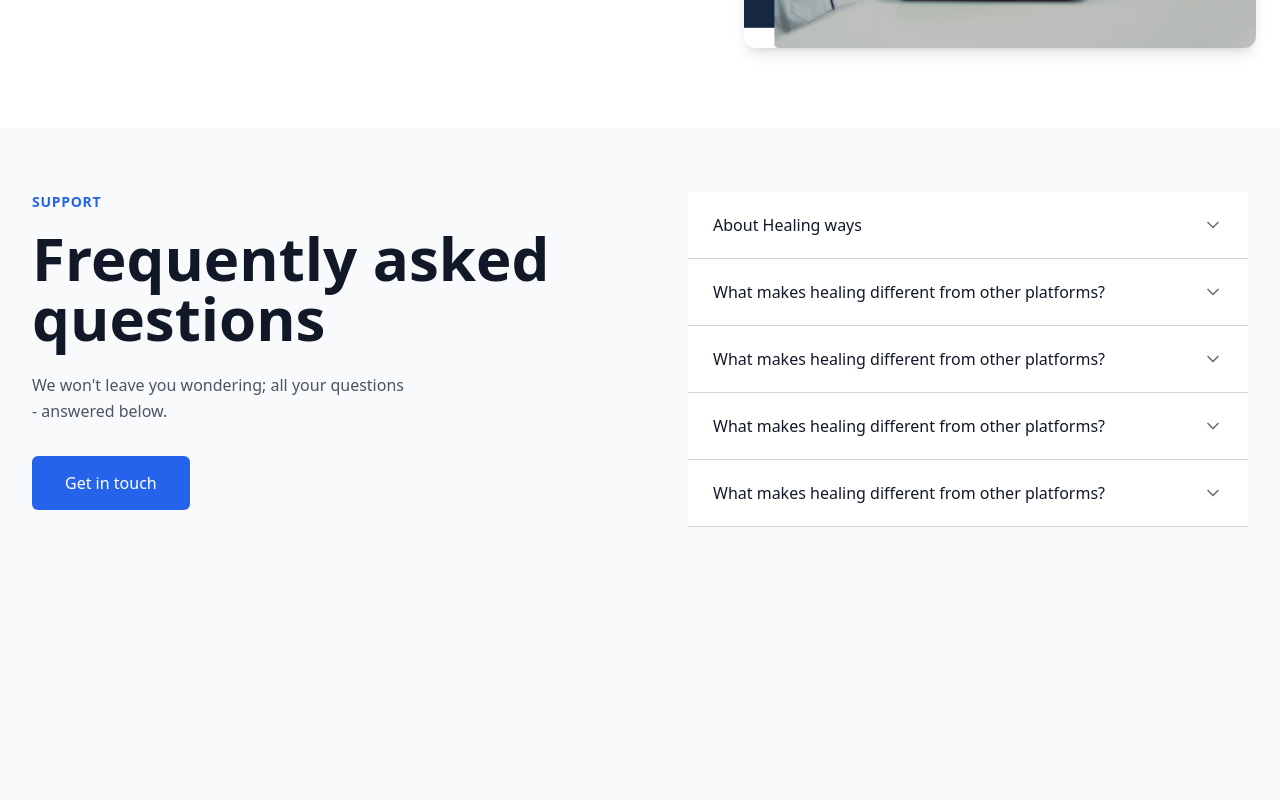
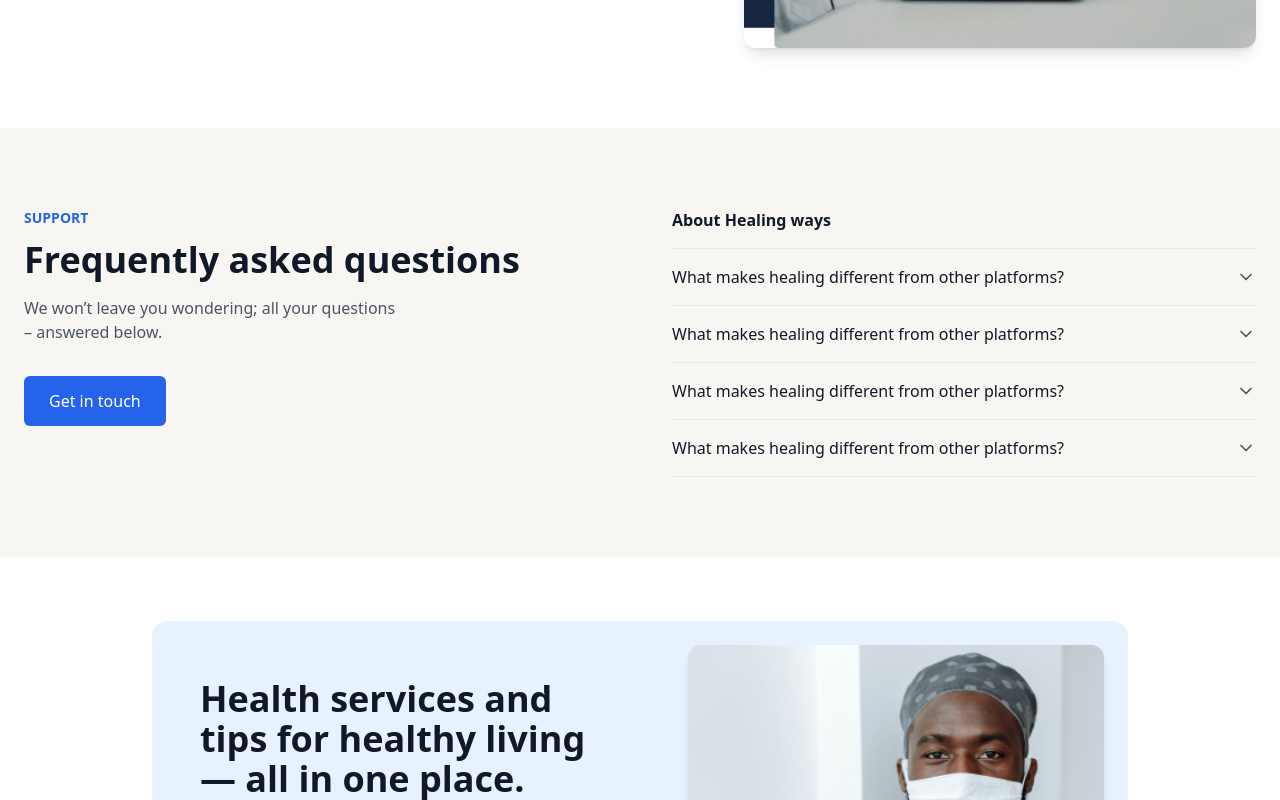
Before and after one commit to Binmuhammad001/healing-ways, a React (Vite) app: page / in a window 1280 px wide. Shown: the part 4400-5200 px from the top of the page. Built offline with nearby package versions, Linux system fonts and the light colour scheme.

Commit message:
Update section7.jsx

```diff
--- a/src/components/home/section7.jsx
+++ b/src/components/home/section7.jsx
@@ -1,90 +1,83 @@
-import React, { useState } from 'react';
-import { ChevronDown } from 'lucide-react';
+import { useState } from "react";
+import { ChevronDown } from "lucide-react";
 
 export default function FAQSection() {
   const [openIndex, setOpenIndex] = useState(null);
 
   const faqs = [
-    {
-      question: "About Healing ways",
-      answer: "Lorem ipsum dolor sit amet, consectetur adipiscing elit. Sed do eiusmod tempor incididunt ut labore et dolore magna aliqua."
-    },
-    {
-      question: "What makes healing different from other platforms?",
-      answer: "Lorem ipsum dolor sit amet, consectetur adipiscing elit. Sed do eiusmod tempor incididunt ut labore et dolore magna aliqua."
-    },
-    {
-      question: "What makes healing different from other platforms?",
-      answer: "Lorem ipsum dolor sit amet, consectetur adipiscing elit. Sed do eiusmod tempor incididunt ut labore et dolore magna aliqua."
-    },
-    {
-      question: "What makes healing different from other platforms?",
-      answer: "Lorem ipsum dolor sit amet, consectetur adipiscing elit. Sed do eiusmod tempor incididunt ut labore et dolore magna aliqua."
-    },
-    {
-      question: "What makes healing different from other platforms?",
-      answer: "Lorem ipsum dolor sit amet, consectetur adipiscing elit. Sed do eiusmod tempor incididunt ut labore et dolore magna aliqua."
-    }
+    "What makes healing different from other platforms?",
+    "What makes healing different from other platforms?",
+    "What makes healing different from other platforms?",
+    "What makes healing different from other platforms?",
   ];
 
-  const toggleAccordion = (index) => {
-    setOpenIndex(openIndex === index ? null : index);
-  };
+  return (
+    <section className="bg-[#F8F6F2] py-20">
+      <div className="max-w-7xl mx-auto px-6">
+        <div className="grid grid-cols-1 lg:grid-cols-2 gap-16 items-start">
 
-  return (
-    <div className="min-h-screen bg-gray-50 py-16 px-4 sm:px-6 lg:px-8">
-      <div className="max-w-7xl mx-auto">
-        <div className="grid grid-cols-1 lg:grid-cols-2 gap-12 lg:gap-24 items-start">
-          {/* Left Section */}
-          <div className="lg:pr-8">
-            <p className="text-blue-600 font-semibold text-sm uppercase tracking-wider mb-4">
-              SUPPORT
+          {/* Left Content */}
+          <div>
+            <p className="text-blue-600 text-sm font-semibold uppercase mb-3">
+              Support
             </p>
-            <h1 className="text-5xl lg:text-6xl font-bold text-gray-900 mb-6 leading-tight">
+
+            <h2 className="text-4xl font-bold text-gray-900 mb-4">
               Frequently asked questions
-            </h1>
-            <p className="text-gray-600 text-base mb-8 leading-relaxed">
-              We won't leave you wondering; all your questions<br />- answered below.
+            </h2>
+
+            <p className="text-gray-600 mb-8 max-w-md">
+              We won’t leave you wondering; all your questions
+              <br />
+              – answered below.
             </p>
-            <button className="bg-blue-600 hover:bg-blue-700 text-white font-medium py-3.5 px-8 rounded-md transition-colors duration-200">
+
+            <button className="bg-blue-600 hover:bg-blue-700 text-white px-6 py-3 rounded-md transition">
               Get in touch
             </button>
           </div>
 
-          {/* Right Section - Accordion */}
-          <div>
-            {faqs.map((faq, index) => (
+          {/* Right Accordion */}
+          <div className="space-y-4">
+            <div className="border-b pb-4">
+              <h3 className="text-gray-900 font-semibold">
+                About Healing ways
+              </h3>
+            </div>
+
+            {faqs.map((question, index) => (
               <div
                 key={index}
-                style={{ backgroundColor: '#ffffff' }}
-                className="border-b border-gray-300"
+                className="border-b pb-4 cursor-pointer"
+                onClick={() =>
+                  setOpenIndex(openIndex === index ? null : index)
+                }
               >
-                <button
-                  onClick={() => toggleAccordion(index)}
-                  style={{ backgroundColor: '#ffffff' }}
-                  className="w-full flex items-center justify-between py-5 px-6 text-left hover:bg-gray-50 transition-colors duration-200"
-                >
-                  <span className="text-gray-900 font-medium text-base pr-4">
-                    {faq.question}
-                  </span>
+                <div className="flex items-center justify-between">
+                  <p className="text-gray-900 font-medium">
+                    {question}
+                  </p>
+
                   <ChevronDown
-                    className={`w-5 h-5 text-gray-500 flex-shrink-0 transition-transform duration-300 ${
-                      openIndex === index ? 'transform rotate-180' : ''
+                    className={`w-5 h-5 text-gray-600 transition-transform ${
+                      openIndex === index ? "rotate-180" : ""
                     }`}
                   />
-                </button>
+                </div>
+
                 {openIndex === index && (
-                  <div style={{ backgroundColor: '#ffffff' }} className="pb-5 pt-0 px-6">
-                    <p className="text-gray-600 leading-relaxed text-sm">
-                      {faq.answer}
-                    </p>
-                  </div>
+                  <p className="text-gray-600 mt-3 text-sm max-w-xl">
+                    Healing Ways focuses on connecting individuals with trusted
+                    medical services and wellness guidance tailored to their
+                    needs.
+                  </p>
                 )}
               </div>
             ))}
           </div>
+
         </div>
       </div>
-    </div>
+    </section>
   );
 }
```
